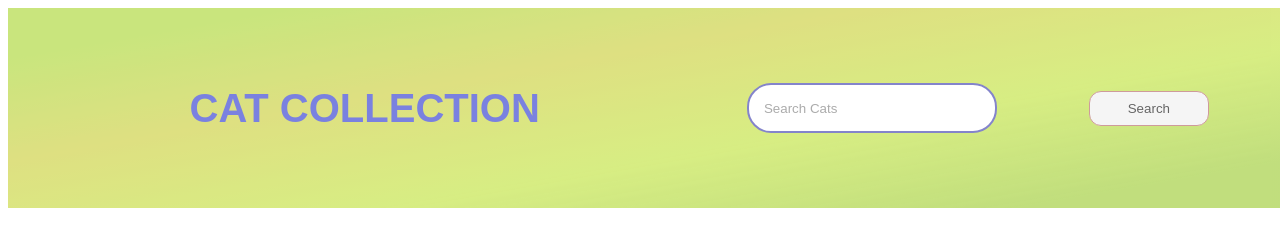
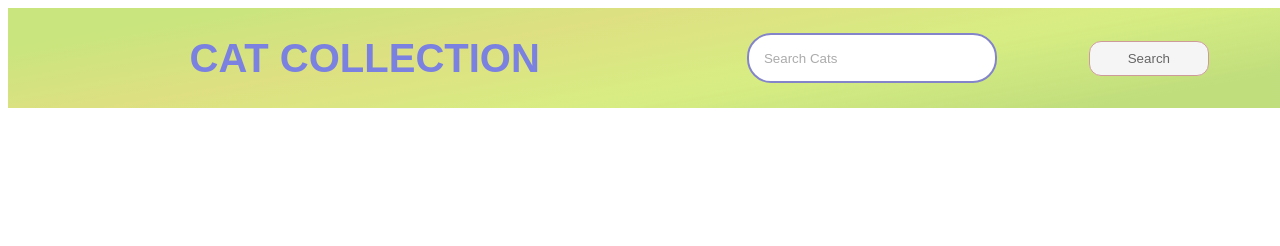
Before and after one commit to Aravindathi/hackathon-aravind-catapi, a plain HTML site: page index.html in a window 1280 px wide. Drawn offline with Linux system fonts and the light colour scheme; no server answers; a web font is replaced by a local one.

Commit message:
Update style.css

```diff
--- a/style.css
+++ b/style.css
@@ -18,7 +18,7 @@
 }
 
 .searchBar {
-    height: 100px;
+    height: 200px;
     width: 100vw;
     background: rgb(166, 213, 40);
     background: linear-gradient(170deg, rgba(166, 213, 40, 1) 12%, rgba(201, 204, 47, 1) 36%, rgba(190, 226, 49, 1) 62%, rgba(140, 194, 15, 0.9) 89%);
@@ -35,7 +35,7 @@
 @media screen and (min-width: 900px) {
     .searchBar {
         flex-flow: row;
-        height:200px;
+        height:100px;
     }
 }
 
```
